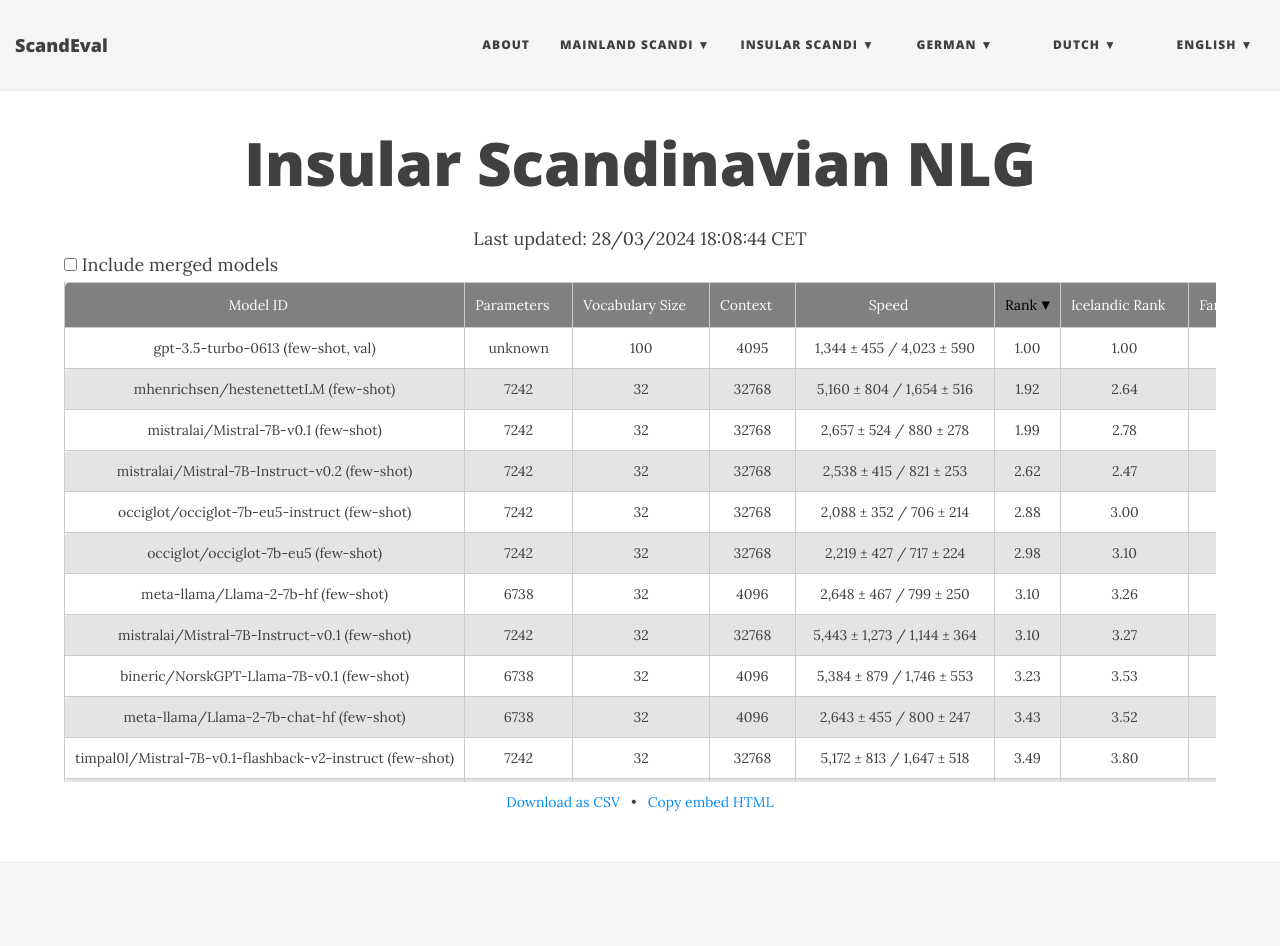
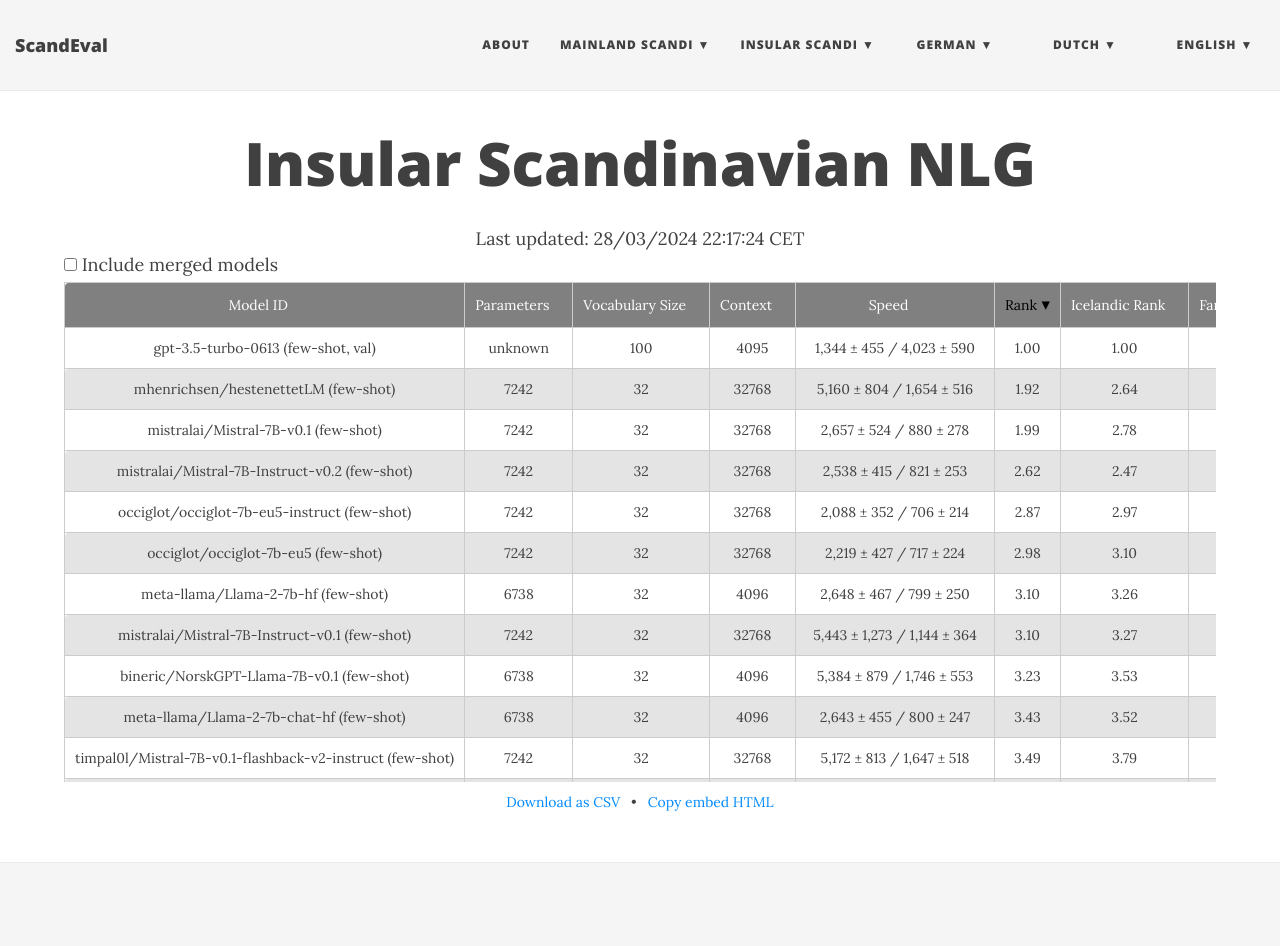
Before and after one commit to ScandEval/scandeval.github.io, a Jekyll site: the page built from insular-scandinavian-nlg-test.md, in a window 1280 px wide. Shown: the top 946 px of the page. Built offline with Jekyll 4.4.1, drawn with Linux system fonts in a browser that asks for light colours; nearby versions of some CDN libraries.

Commit message:
feat: Update test leaderboards

```diff
--- a/insular-scandinavian-nlg-test.csv
+++ b/insular-scandinavian-nlg-test.csv
@@ -5,13 +5,13 @@
 mistralai/Mistral-7B-v0.1 (few-shot),7242,32,32768,2657,1.99,2.78,1.2,47.24,1.35,26.26,61.96,10.31,1.99,62.63,2.84
 mistralai/Mistral-7B-Instruct-v0.2 (few-shot),7242,32,32768,2538,2.62,2.47,2.76,43.11,3.4,19.03,64.97,7.55,0.24,61.28,1.68
 "timpal0l/tyr (few-shot, val)",7242,32,32768,6079,2.65,2.54,2.76,50.64,-0.06,23.36,63.8,9.94,15.83,60.21,0.0
-occiglot/occiglot-7b-eu5-instruct (few-shot),7242,32,32768,2088,2.88,3.0,2.76,36.79,0.71,20.66,63.94,8.1,0.35,61.9,0.0
+occiglot/occiglot-7b-eu5-instruct (few-shot),7242,32,32768,2088,2.87,2.97,2.76,36.79,0.71,20.66,65.25,8.1,0.35,61.9,0.0
 occiglot/occiglot-7b-eu5 (few-shot),7242,32,32768,2219,2.98,3.1,2.85,36.1,1.59,15.98,62.55,7.64,-0.51,58.74,0.0
 meta-llama/Llama-2-7b-hf (few-shot),6738,32,4096,2648,3.1,3.26,2.94,32.71,0.66,18.31,60.73,5.05,-0.0,52.34,0.11
 mistralai/Mistral-7B-Instruct-v0.1 (few-shot),7242,32,32768,5443,3.1,3.27,2.94,36.04,-0.36,17.92,62.82,7.22,6.35,55.42,1.11
 bineric/NorskGPT-Llama-7B-v0.1 (few-shot),6738,32,4096,5384,3.23,3.53,2.94,34.48,-0.24,18.1,61.81,6.52,-1.9,52.57,0.46
 meta-llama/Llama-2-7b-chat-hf (few-shot),6738,32,4096,2643,3.43,3.52,3.34,41.1,-1.07,16.12,62.28,3.27,1.84,59.77,-0.54
-timpal0l/Mistral-7B-v0.1-flashback-v2-instruct (few-shot),7242,32,32768,5172,3.49,3.8,3.18,24.28,1.18,8.52,39.94,5.09,4.7,44.6,1.82
+timpal0l/Mistral-7B-v0.1-flashback-v2-instruct (few-shot),7242,32,32768,5172,3.49,3.79,3.18,24.28,1.18,8.52,39.94,5.09,4.7,44.6,1.82
 tollefj/nordavind-7b-instruct-warm (few-shot),7248,33,2048,6450,3.56,3.57,3.55,34.66,0.77,12.8,61.23,0.93,-0.76,50.63,-0.52
 google/gemma-2b (few-shot),2506,256,8192,6087,3.58,3.56,3.6,9.04,0.31,16.08,60.0,4.71,0.0,22.37,1.28
 Qwen/Qwen1.5-1.8B-Chat (few-shot),1837,152,32768,8304,3.69,3.78,3.6,14.13,0.78,7.92,57.36,3.87,1.92,25.82,0.15
--- a/insular-scandinavian-nlg-test.md
+++ b/insular-scandinavian-nlg-test.md
@@ -3,7 +3,7 @@
 title: Insular Scandinavian NLG
 ---
 
-<center>Last updated: 28/03/2024 18:08:44 CET</center>
+<center>Last updated: 28/03/2024 22:17:24 CET</center>
 
 <div class="blocked centered">
   <input type="checkbox" id="merged-models-checkbox">
@@ -206,13 +206,13 @@
    <td class="vocabulary_size">32</td> <!-- Size of the model's vocabulary -->
    <td class="max_sequence_length">32768</td> <!-- Maximum sequence length of the model-->
    <td class="speed">2,088 ± 352 / 706 ± 214</td> <!-- Model inference speed -->
-   <td class="rank">2.88</td> <!-- ScandEval rank -->
-   <td class="is-rank">3.00</td> <!-- Icelandic rank -->
+   <td class="rank">2.87</td> <!-- ScandEval rank -->
+   <td class="is-rank">2.97</td> <!-- Icelandic rank -->
    <td class="fo-rank">2.76</td> <!-- Faroese rank -->
    <td class="is ner">36.79 ± 8.13 / 30.81 ± 7.41</td> <!-- MIM-GOLD-NER -->
    <td class="is la">0.71 ± 2.00 / 36.90 ± 2.10</td> <!-- ScaLA-is -->
    <td class="is qa">20.66 ± 3.67 / 45.91 ± 3.45</td> <!-- NQiI -->
-   <td class="is summ">63.94 ± 0.91 / 18.61 ± 1.02</td> <!-- RRN -->
+   <td class="is summ">65.25 ± 0.97 / 19.09 ± 1.05</td> <!-- RRN -->
    <td class="is know">8.10 ± 0.93 / 29.90 ± 0.88</td> <!-- MMLU-is -->
    <td class="is reason">0.35 ± 2.49 / 51.16 ± 2.74</td> <!-- Winogrande-is -->
    <td class="fo ner">61.90 ± 2.44 / 61.08 ± 2.76</td> <!-- FoNE -->
@@ -220,7 +220,7 @@
    <td>12.3.2</td> <!-- MIM-GOLD-NER version -->
    <td>12.3.1</td> <!-- ScaLA-is version -->
    <td>12.4.0</td> <!-- NQiI version -->
-   <td>12.3.1</td> <!-- RRN version -->
+   <td>12.4.0</td> <!-- RRN version -->
    <td>12.3.1</td> <!-- MMLU-is version -->
    <td>12.3.1</td> <!-- Winogrande-is version -->
    <td>12.3.2</td> <!-- FoNE version -->
@@ -363,7 +363,7 @@
    <td class="max_sequence_length">32768</td> <!-- Maximum sequence length of the model-->
    <td class="speed">5,172 ± 813 / 1,647 ± 518</td> <!-- Model inference speed -->
    <td class="rank">3.49</td> <!-- ScandEval rank -->
-   <td class="is-rank">3.80</td> <!-- Icelandic rank -->
+   <td class="is-rank">3.79</td> <!-- Icelandic rank -->
    <td class="fo-rank">3.18</td> <!-- Faroese rank -->
    <td class="is ner">24.28 ± 6.08 / 24.83 ± 5.28</td> <!-- MIM-GOLD-NER -->
    <td class="is la">1.18 ± 1.09 / 39.01 ± 2.76</td> <!-- ScaLA-is -->
@@ -753,6 +753,6 @@
 <div class="end-note">
   <a href="https://scandeval.com/insular-scandinavian-nlg-test.csv" target="_blank">Download as CSV</a>
   &nbsp;&nbsp;&bull;&nbsp;&nbsp;
-  <a href="javascript:void(0);" id="embed-link" data-embed="<iframe title=&quot;Insular Scandinavian NLG&quot; aria-label=&quot;Table&quot; id=&quot;datawrapper-chart-FKbXo&quot; src=&quot;https://datawrapper.dwcdn.net/FKbXo/193/&quot; scrolling=&quot;no&quot; frameborder=&quot;0&quot; style=&quot;width: 0; min-width: 100% !important; border: none;&quot; height=&quot;400&quot; data-external=&quot;1&quot;></iframe><script type=&quot;text/javascript&quot;>!function(){&quot;use strict&quot;;window.addEventListener(&quot;message&quot;,(function(a){if(void 0!==a.data[&quot;datawrapper-height&quot;]){var e=document.querySelectorAll(&quot;iframe&quot;);for(var t in a.data[&quot;datawrapper-height&quot;])for(var r=0;r<e.length;r++)if(e[r].contentWindow===a.source){var i=a.data[&quot;datawrapper-height&quot;][t]+&quot;px&quot;;e[r].style.height=i}}}))}();
+  <a href="javascript:void(0);" id="embed-link" data-embed="<iframe title=&quot;Insular Scandinavian NLG&quot; aria-label=&quot;Table&quot; id=&quot;datawrapper-chart-FKbXo&quot; src=&quot;https://datawrapper.dwcdn.net/FKbXo/216/&quot; scrolling=&quot;no&quot; frameborder=&quot;0&quot; style=&quot;width: 0; min-width: 100% !important; border: none;&quot; height=&quot;400&quot; data-external=&quot;1&quot;></iframe><script type=&quot;text/javascript&quot;>!function(){&quot;use strict&quot;;window.addEventListener(&quot;message&quot;,(function(a){if(void 0!==a.data[&quot;datawrapper-height&quot;]){var e=document.querySelectorAll(&quot;iframe&quot;);for(var t in a.data[&quot;datawrapper-height&quot;])for(var r=0;r<e.length;r++)if(e[r].contentWindow===a.source){var i=a.data[&quot;datawrapper-height&quot;][t]+&quot;px&quot;;e[r].style.height=i}}}))}();
 </script>">Copy embed HTML</a>
 </div>
```
